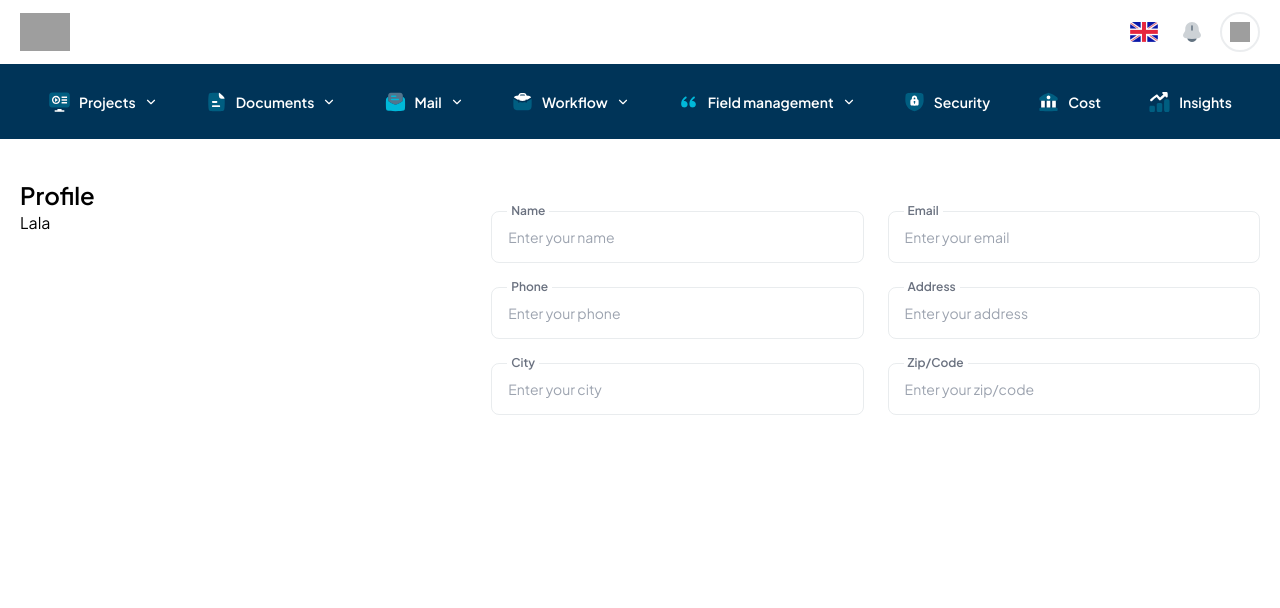
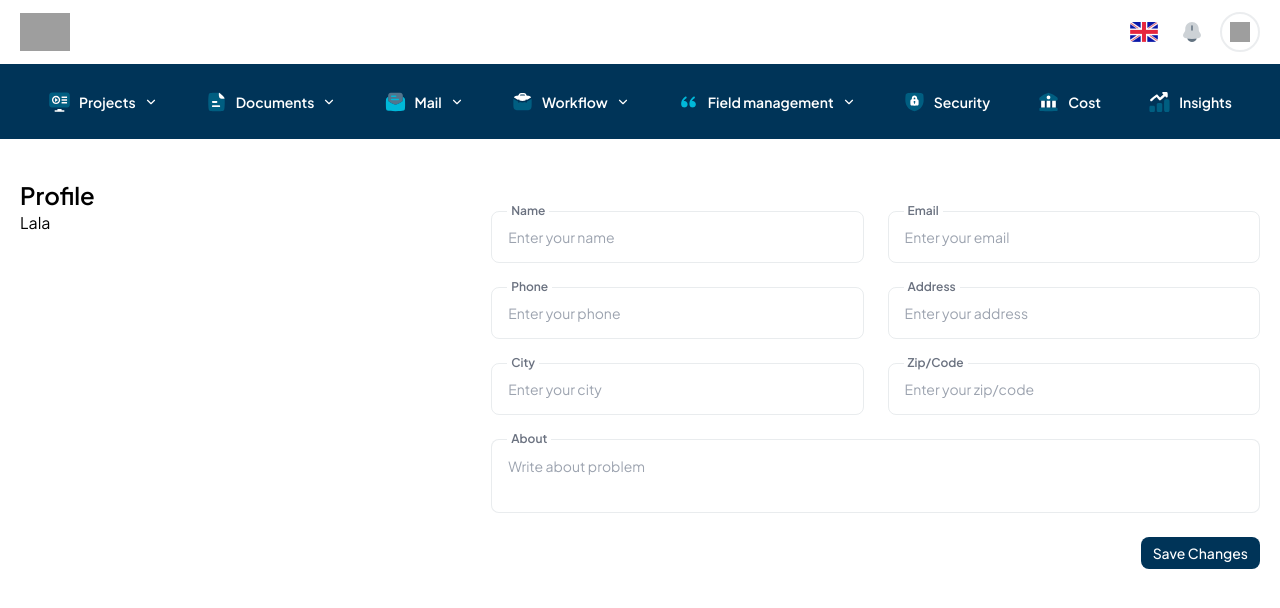
Before and after one commit to BCPAZ/crm-app, a React (Vite) app: page /profile in a window 1280 px wide. Shown: the top 608 px of the page. Built offline with nearby package versions, Linux system fonts and the light colour scheme; grey boxes are pictures that could not be loaded.

Commit message:
feat : Profile form completed

```diff
--- a/src/views/App/Profile.jsx
+++ b/src/views/App/Profile.jsx
@@ -1,26 +1,45 @@
-import Input from "@/components/common/Input"
-
+import Input from "@/components/common/Input";
+import TextArea from "@/components/common/TextArea";
 const Profile = () => {
   return (
     <section className="h-screen">
       <div className="siteContainer">
         <h1 className="text-2xl mt-10 font-semibold">Profile</h1>
         <div className="w-full flex justify-between" action="">
-          <div className="w-[38%]">
-              Lala
-          </div>
-          <div className="grid grid-cols-2 gap-6 w-[62%]">
-            <Input label="Name" placeholder="Enter your name" type="text" />
-            <Input label="Email" placeholder="Enter your email" type="email"/>
-            <Input label="Phone" placeholder="Enter your phone" type="text"/>
-            <Input label="Address" placeholder="Enter your address" type="text"/>
-            <Input label="City" placeholder="Enter your city" type="text"/>
-            <Input label="Zip/Code" placeholder="Enter your zip/code" type="text"/>
+          <div className="w-[38%]">Lala</div>
+          <div className="w-[62%]">
+            <div className="grid grid-cols-2 gap-6">
+              <Input label="Name" placeholder="Enter your name" type="text" />
+              <Input
+                label="Email"
+                placeholder="Enter your email"
+                type="email"
+              />
+              <Input label="Phone" placeholder="Enter your phone" type="text" />
+              <Input
+                label="Address"
+                placeholder="Enter your address"
+                type="text"
+              />
+              <Input label="City" placeholder="Enter your city" type="text" />
+              <Input
+                label="Zip/Code"
+                placeholder="Enter your zip/code"
+                type="text"
+              />
+            </div>
+            <div className="mt-6">
+            <TextArea label="About" placeholder="Write about problem" />
+            </div>
+            <div className="flex items-center justify-end">
+            <button className="text-sm bg-secondary rounded-lg py-1.5 px-3 text-white font-medium mt-6">Save Changes</button>
+
+            </div>
           </div>
         </div>
       </div>
     </section>
-  )
-}
+  );
+};
 
-export default Profile
+export default Profile;
```
